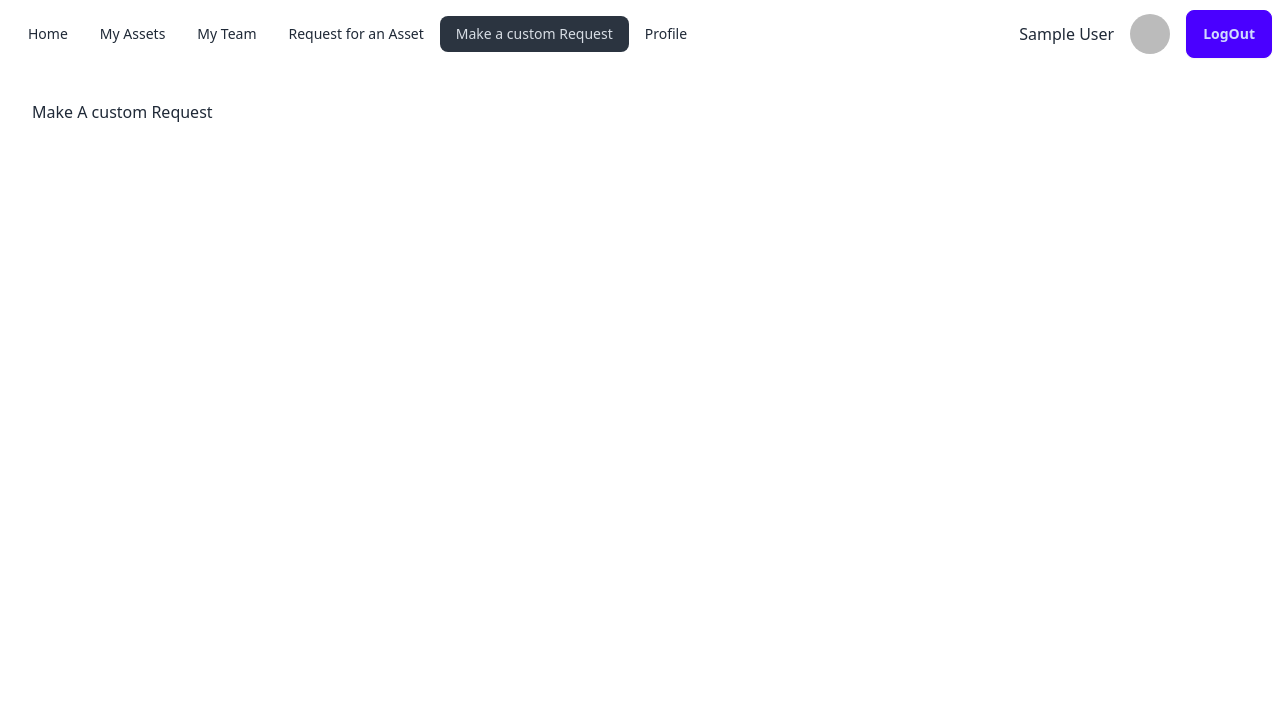
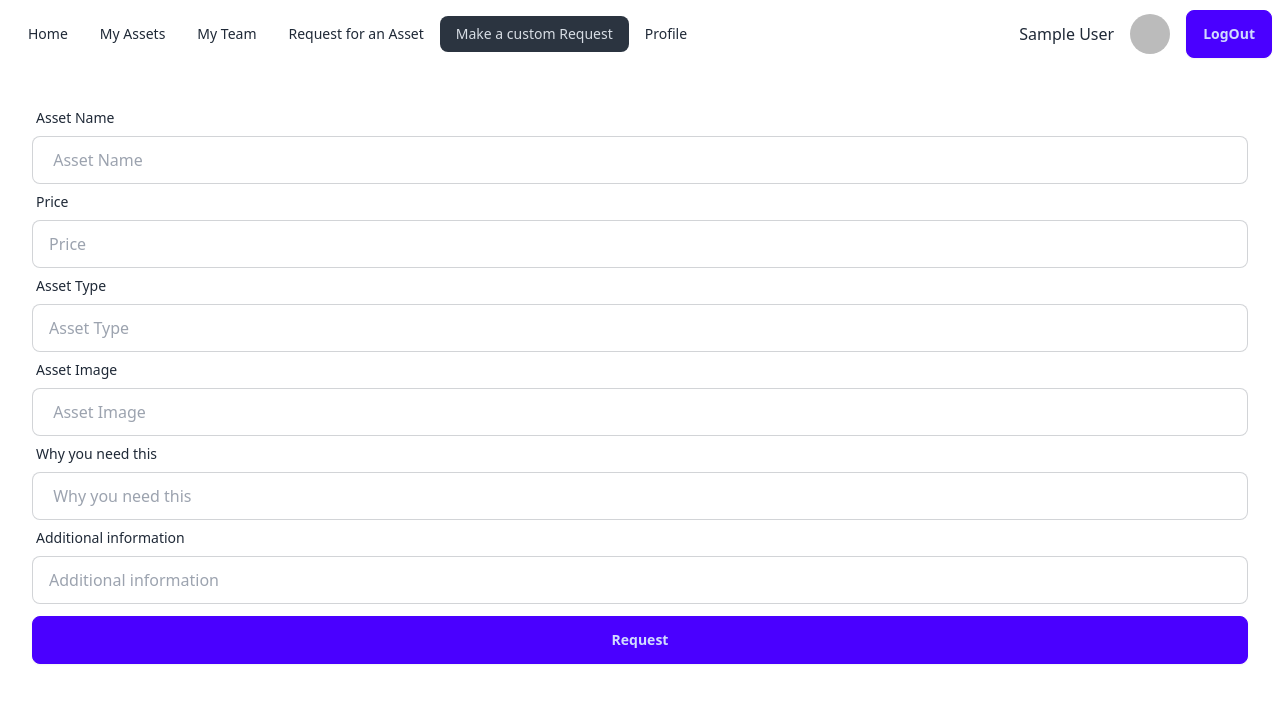
Before and after one commit to arif20026/asset-management-client-side, a React (Vite) app: page /dashboard/customRequest in a window 1280 px wide. Shown: the top 702 px of the page. Built offline with nearby package versions, Linux system fonts and the light colour scheme; no server answers; sample sign-in values are in the browser's storage.

Commit message:
added custom request page

```diff
--- a/package.json
+++ b/package.json
@@ -10,6 +10,7 @@
     "preview": "vite preview"
   },
   "dependencies": {
+    "axios": "^1.6.7",
     "firebase": "^10.7.2",
     "localforage": "^1.10.0",
     "match-sorter": "^6.3.3",
--- a/src/Layout/Dashboard.jsx
+++ b/src/Layout/Dashboard.jsx
@@ -1,6 +1,7 @@
 import { useContext } from "react";
 import { Link, NavLink, Outlet } from "react-router-dom";
 import { AuthContext } from "../Provider/AuthProvider";
+import EmployeeHome from "../Pages/Dashboard/EmployeeHome/EmployeeHome";
 
 
 
@@ -94,6 +95,7 @@ const Dashboard = () => {
                                 </div>
                         }
                     </div>
+
                 </div>
             </div>
             <div className="flex-1 p-8">
--- a/src/Pages/Dashboard/CustomRequest/CustomRequest.jsx
+++ b/src/Pages/Dashboard/CustomRequest/CustomRequest.jsx
@@ -1,9 +1,92 @@
+import Swal from "sweetalert2";
 
 const CustomRequest = () => {
+
+    const handleRequestAsset = event => {
+        event.preventDefault();
+        const form = event.target;
+        const name = form.name.value;
+        const price = form.price.value;
+        const image = form.image.value;
+        const type = form.type.value;
+        const whyNeeded = form.whyNeeded.value;
+        const additionalInfo = form.additionalInfo.value;
+        console.log(name, price,type,whyNeeded,additionalInfo,image)
+
+        const requestedItem ={name, price,type,whyNeeded,additionalInfo,image}
+
+
+        fetch('http://localhost:5000/customRequests', {
+            method: 'POST',
+            headers: { 'content-type': 'application/json' },
+            body: JSON.stringify(requestedItem)
+        })
+            .then(res => res.json())
+            .then(data => {
+                console.log(data)
+                if (data.insertedId) {
+                    Swal.fire({
+                        position: "top",
+                        icon: "success",
+                        title: "Request Placed",
+                        showConfirmButton: false,
+                        timer: 1000
+                    });
+                }
+
+            })
+
+
+    }
+
+
     return (
         <div>
 
-            <h3>Make A custom Request</h3>
+            <form onSubmit={handleRequestAsset} >
+                        <div className="form-control">
+                            <label className="label">
+                                <span className="label-text"> Asset Name</span>
+                            </label>
+                            <input type="text" name='name' placeholder=" Asset Name" className="input input-bordered required" />
+                        </div>
+                        <div className="form-control">
+                            <label className="label">
+                                <span className="label-text"> Price</span>
+                            </label>
+                            <input type="text" name='price' placeholder="Price" className="input input-bordered required" />
+                        </div>
+                        <div className="form-control">
+                            <label className="label">
+                                <span className="label-text"> Asset Type</span>
+                            </label>
+                            <input type="text" name='type' placeholder="Asset Type" className="input input-bordered required" />
+                        </div>
+                        <div className="form-control">
+                            <label className="label">
+                                <span className="label-text">Asset Image</span>
+                            </label>
+                            <input type="text" name='image' placeholder=" Asset Image" className="input input-bordered required" />
+                        </div>
+                        <div className="form-control">
+                            <label className="label">
+                                <span className="label-text"> Why you need this</span>
+                            </label>
+                            <input type="text" name='whyNeeded' placeholder=" Why you need this" className="input input-bordered required" />
+
+                        </div>
+                        <div className="form-control">
+                            <label className="label">
+                                <span className="label-text"> Additional information</span>
+                            </label>
+                            <input type="text" name='additionalInfo' placeholder="Additional information" className="input input-bordered required" />
+
+                        </div>
+
+                        <input className="btn btn-primary w-full mt-3" type="submit" value="Request" />
+
+                    </form>
+
 
         </div>
     );
--- a/src/Pages/JoinAsEmployee/JoinAsEmployee.jsx
+++ b/src/Pages/JoinAsEmployee/JoinAsEmployee.jsx
@@ -1,5 +1,5 @@
 import { useContext } from "react";
-import { Link, Navigate } from "react-router-dom";
+import { Link, Navigate, useNavigate } from "react-router-dom";
 import Swal from "sweetalert2";
 import { AuthContext } from "../../Provider/AuthProvider";
 import { FaGoogle } from "react-icons/fa";
@@ -9,6 +9,8 @@ import { FaGoogle } from "react-icons/fa";
 const Register = () => {
 
     const { createUser,signInWithGoogle } = useContext(AuthContext);
+
+    const navigate=useNavigate()
 
     // const [registerError,setRegisterError] = useState('')
     // const[success,setSuccess] =useState(false)
@@ -96,7 +98,8 @@ const Register = () => {
         signInWithGoogle()
             .then(result => {
                 console.log(result)
-                Navigate(location?.state ? location.state : ("/"))
+                // Navigate(location?.state ? location.state : ("/"))
+                navigate('/dashboard')
             })
             .catch(error => console.log(error))
     }
--- a/src/Pages/Login/Login.jsx
+++ b/src/Pages/Login/Login.jsx
@@ -26,7 +26,8 @@ const Login = () => {
             .then(result => {
                 const user = result.user;
                 console.log(user);
-                navigate(location?.state ? location.state : "/")
+                // navigate(location?.state ? location.state : "/")
+                navigate('/dashboard')
             })
             .catch(error => {
                 console.log(error)
@@ -71,10 +72,12 @@ const Login = () => {
 
                         </div>
 
+                        <input className="btn btn-primary w-full mt-3" type="submit" value="Login" />
+
                     </form>
 
-                    <div className="form-control mt-6  gap-4 w-full">
-                            <input className="btn btn-primary" type="submit" value="Login" />
+                    <div className="form-control mt-2 gap-4 w-full">
+
                             <div >
                                 <button className='btn btn-primary w-56' ><span className='flex gap-2' onClick={handleSignInWithGoogle}>Sign in With Google<FaGoogle /></span></button>
 
--- /dev/null
+++ b/src/hooks/useAuth.jsx
@@ -0,0 +1,10 @@
+import { useContext } from "react";
+import { AuthContext } from "../Provider/AuthProvider";
+
+
+const useAuth = () => {
+    const auth = useContext(AuthContext);
+    return auth;
+};
+
+export default useAuth;
--- /dev/null
+++ b/src/hooks/useAxiosPublic.jsx
@@ -0,0 +1,11 @@
+import axios from "axios";
+
+const axiosPublic = axios.create({
+    baseURL: 'http://localhost:5000'
+})
+
+const useAxiosPublic = () => {
+    return axiosPublic;
+};
+
+export default useAxiosPublic;
--- /dev/null
+++ b/src/hooks/useAxiosSecure.jsx
@@ -0,0 +1,42 @@
+import axios from "axios";
+import { useNavigate } from "react-router-dom";
+import useAuth from "./useAuth";
+
+const axiosSecure = axios.create({
+    baseURL: 'http://localhost:5000'
+})
+const useAxiosSecure = () => {
+    const navigate = useNavigate();
+    const { logOut } = useAuth();
+
+    // request interceptor to add authorization header for every secure call to teh api
+    axiosSecure.interceptors.request.use(function (config) {
+        const token = localStorage.getItem('access-token')
+        // console.log('request stopped by interceptors', token)
+        config.headers.authorization = `Bearer ${token}`;
+        return config;
+    }, function (error) {
+        // Do something with request error
+        return Promise.reject(error);
+    });
+
+
+    // intercepts 401 and 403 status
+    axiosSecure.interceptors.response.use(function (response) {
+        return response;
+    }, async (error) => {
+        const status = error.response.status;
+        // console.log('status error in the interceptor', status);
+        // for 401 or 403 logout the user and move the user to the login
+        if (status === 401 || status === 403) {
+            await logOut();
+            navigate('/login');
+        }
+        return Promise.reject(error);
+    })
+
+
+    return axiosSecure;
+};
+
+export default useAxiosSecure;
```
Also changed, not shown: 1 other file (tests, documents, lock files or other folders).
